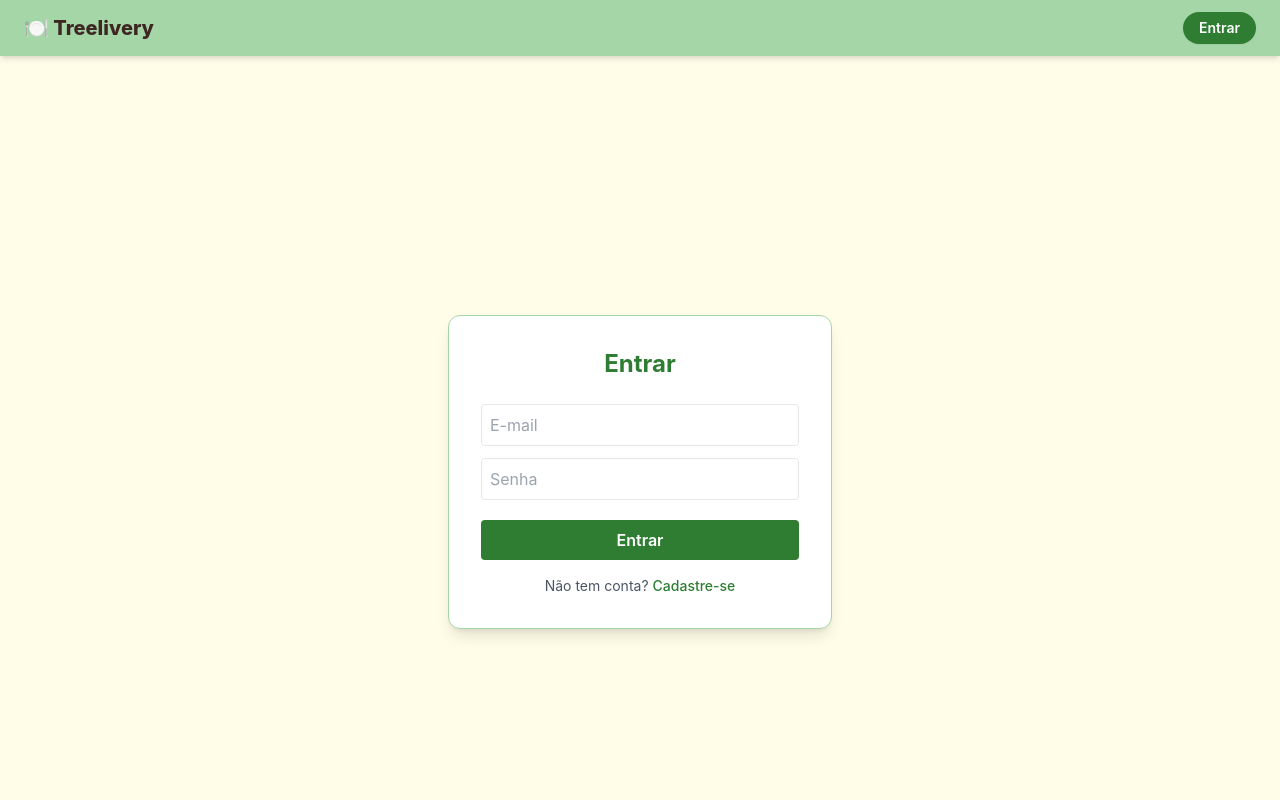
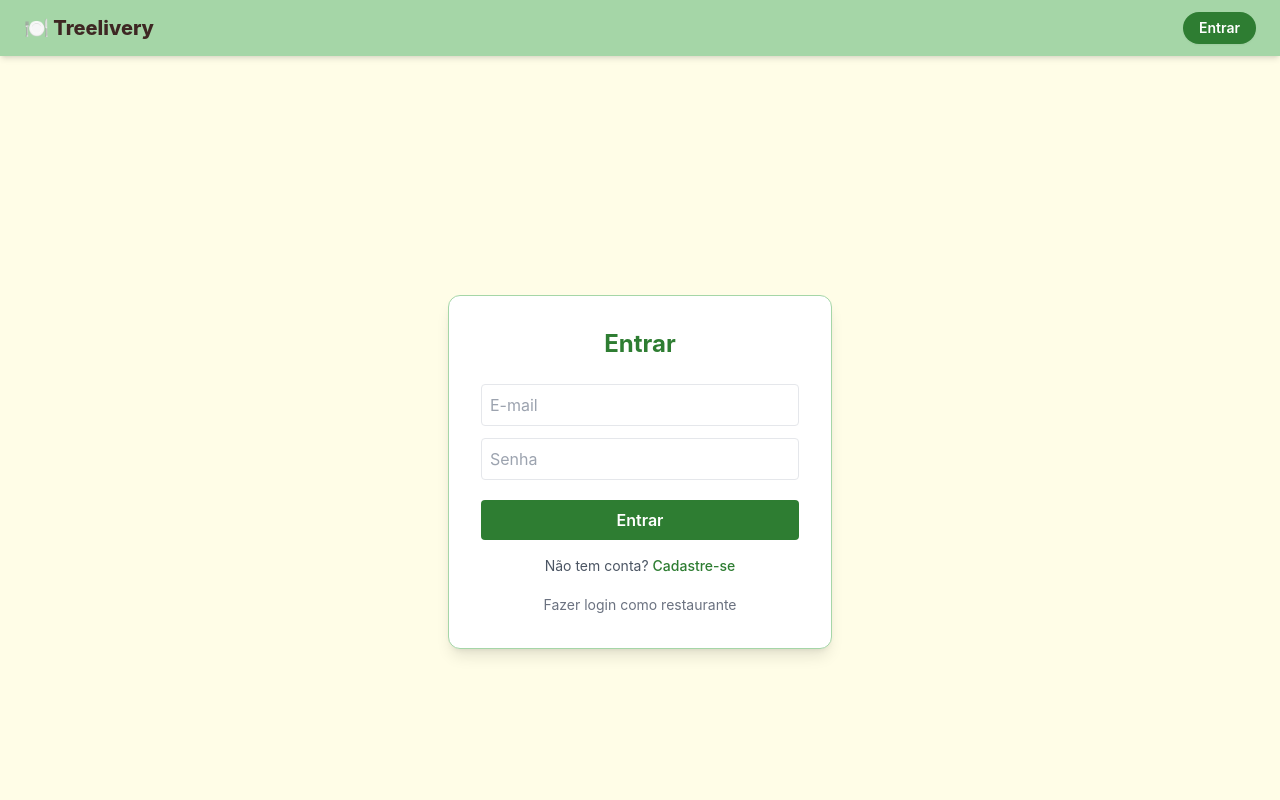
Before and after one commit to aluminacaris/TreeLivery-Web, a React (Vite) app in the folder frontend/: page /login in a window 1280 px wide. Shown: the top 800 px of the page. Built offline with nearby package versions, Linux system fonts and the light colour scheme.

Commit message:
ajustado bug no login, e padronização da tela do restaurante, porem desatualizado, proximo commit é criação da navbar e layout propria do restaurante

```diff
--- a/frontend/src/App.jsx
+++ b/frontend/src/App.jsx
@@ -11,7 +11,6 @@ import Cadastro from "./pages/Cadastro";
 import Restaurantes from "./pages/Restaurantes";
 import LoginRestaurante from "./pages/LoginRestaurante";
 import CadastroRestaurante from "./pages/CadastroRestaurante";
-import ProtectedRouteRestaurante from "./components/ProtectedRouteRestaurante"; // 👈 novo
 
 export default function App() {
   return (
@@ -35,14 +34,9 @@ export default function App() {
               </Route>
 
               {/* Protegido - restaurante logado */}
-              <Route
-                path="/restaurantes-admin"
-                element={
-                  <ProtectedRouteRestaurante>
-                    <Restaurantes />
-                  </ProtectedRouteRestaurante>
-                }
-              />
+              <Route element={<Layout />}>
+                <Route path="/restaurantes-admin" element={<Restaurantes />} />
+              </Route>
             </Routes>
           </CartProvider>
         </AuthRestauranteProvider>
--- a/frontend/src/components/ProtectedRouteRestaurante.jsx
+++ /dev/null
@@ -1,21 +0,0 @@
-import React from "react";
-import { Navigate } from "react-router-dom";
-import { useAuthRestaurante } from "../context/AuthRestauranteContext";
-
-export default function ProtectedRouteRestaurante({ children }) {
-  const { restauranteToken, loadingRestaurante } = useAuthRestaurante();
-
-  if (loadingRestaurante) {
-    return (
-      <div className="flex justify-center items-center h-screen text-primario font-semibold">
-        Carregando...
-      </div>
-    );
-  }
-
-  if (!restauranteToken) {
-    return <Navigate to="/login-restaurante" replace />;
-  }
-
-  return children;
-}
--- a/frontend/src/pages/Login.jsx
+++ b/frontend/src/pages/Login.jsx
@@ -64,6 +64,17 @@ export default function Login() {
             Cadastre-se
           </button>
         </p>
+
+         <div className="text-center mt-4">
+          <button
+            type="button"
+            onClick={() => navigate("/login-restaurante")}
+            className="text-sm text-gray-500 hover:text-primario"
+          >
+            Fazer login como restaurante
+          </button>
+        </div>
+
       </form>
     </div>
   );
--- a/frontend/src/pages/LoginRestaurante.jsx
+++ b/frontend/src/pages/LoginRestaurante.jsx
@@ -18,7 +18,7 @@ export default function LoginRestaurante() {
 
     const sucesso = await loginRestaurante(email, senha);
         if (sucesso) {
-            alert("Login realizado com sucesso!");
+
             navigate("/restaurantes-admin");
         } else {
             setErro("Email ou senha inválidos.");
```
